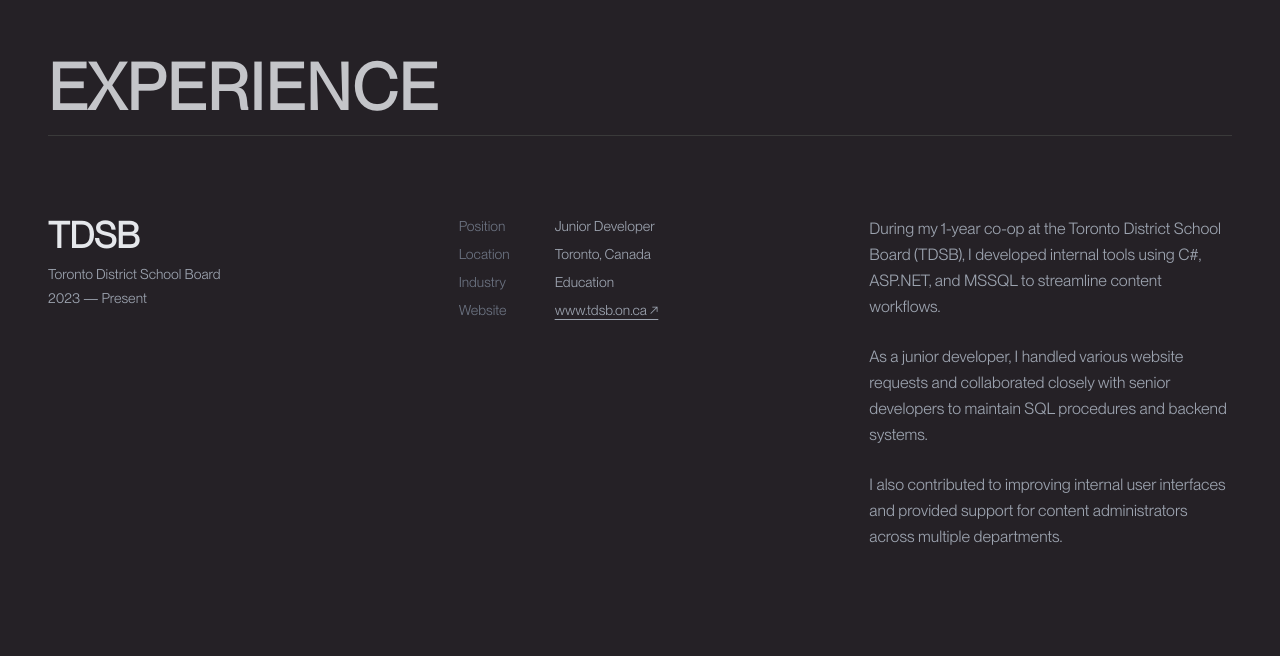
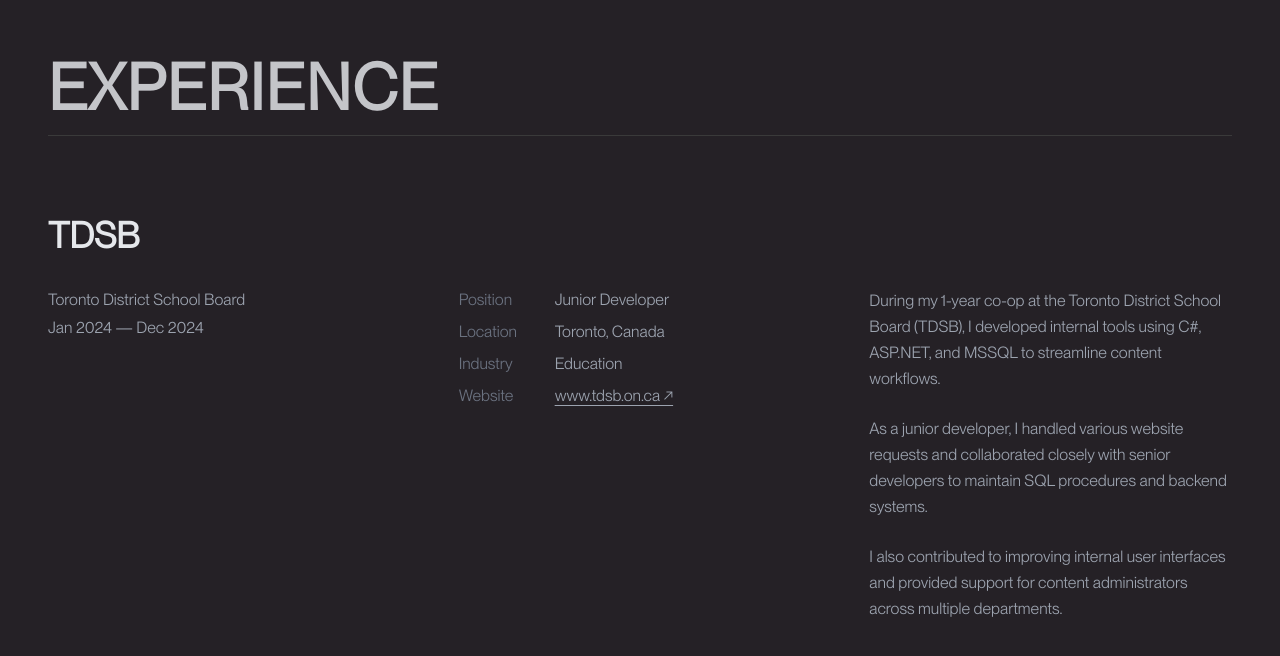
Before and after one commit to runner-jaimie/Jaimie, a Next.js app: page / in a window 1280 px wide. Shown: the part 1568-2224 px from the top of the page. Built offline with nearby package versions, Linux system fonts and the light colour scheme; a web font is replaced by a local one.

Commit message:
feat(experience): update layout to match reference design with 3-column structure and separate company heading

```diff
--- a/components/Experience.tsx
+++ b/components/Experience.tsx
@@ -10,19 +10,21 @@
         {/* 아래 선 */}
         <hr className="border-t border-[#3A3A3A] mt-4 mb-20" />
 
+        {/* 회사명 (한 줄 전체 너비) */}
+        <h3 className="text-4xl font-semibold text-gray-200 mb-8">TDSB</h3>
+
         {/* 전체 3열 레이아웃 */}
         <div className="grid md:grid-cols-3 gap-12">
-          {/* 왼쪽 회사명 및 소개 */}
+          {/* 왼쪽 회사 설명 */}
           <div>
-            <h3 className="text-4xl font-semibold text-gray-200">TDSB</h3>
-            <p className="text-sm text-gray-400 mt-2">
+            <p className="text-base text-gray-400">
               Toronto District School Board
             </p>
-            <p className="text-sm text-gray-400 mt-1">2023 — Present</p>
+            <p className="text-base text-gray-400 mt-1">Jan 2024 — Dec 2024</p>
           </div>
 
           {/* 가운데 상세 항목 */}
-          <div className="space-y-2 text-sm text-gray-400">
+          <div className="space-y-2 text-base text-gray-400">
             <div className="flex">
               <span className="w-24 text-gray-500">Position</span>
               <span>Junior Developer</span>
```
